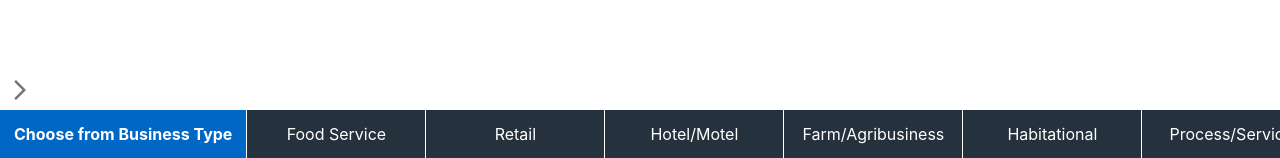
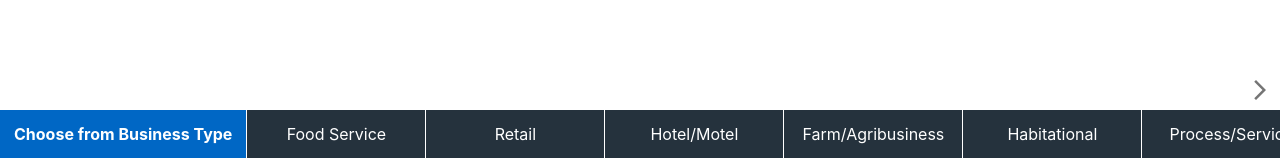
Before and after one commit to hoffay/NW-Marketplace, a React (Create React App) app: page / in a window 1280 px wide. Shown: the part 642-800 px from the top of the page. Built offline with nearby package versions, Linux system fonts and the light colour scheme.

Commit message:
Move arrows to right side of flex

```diff
--- a/src/Pages/Home/Components/productCategories.css
+++ b/src/Pages/Home/Components/productCategories.css
@@ -34,3 +34,8 @@
   padding: 14px;
   text-decoration: none;
 }
+
+.prodArrows {
+  display: flex;
+  justify-content: right;
+}
```
